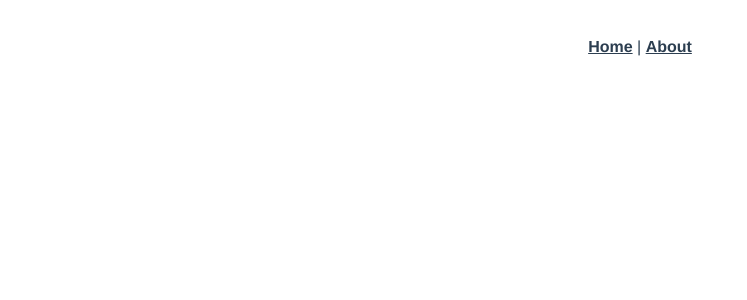
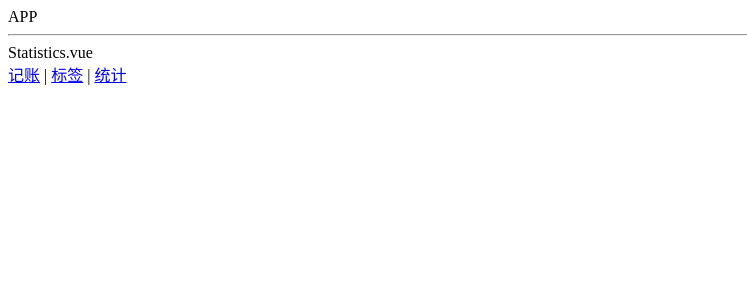
Before and after one commit to kb-vv/vue-1, a Vue app: page /#/statistics in a window 1280 px wide. Shown: the top 300 px of the page, without its empty margins (0-747 px from the left). Built offline with nearby package versions, Linux system fonts and the light colour scheme.

Commit message:
â创建三个页面

```diff
--- a/src/App.vue
+++ b/src/App.vue
@@ -1,10 +1,15 @@
 <template>
-  <div id="app">
-    <div id="nav">
-      <router-link to="/">Home</router-link> |
-      <router-link to="/about">About</router-link>
+  <div>
+    APP
+    <hr>
+    <router-view/>
+    <div>
+      <router-link to="/money">记账</router-link>
+      |
+      <router-link to="/labels">标签</router-link>
+      |
+      <router-link to="/statistics">统计</router-link>
     </div>
-    <router-view/>
   </div>
 </template>
 
--- a/src/router/index.ts
+++ b/src/router/index.ts
@@ -1,27 +1,34 @@
-import Vue from 'vue'
-import VueRouter, { RouteConfig } from 'vue-router'
-import Home from '../views/Home.vue'
+import Vue from 'vue';
+import VueRouter, {RouteConfig} from 'vue-router';
+import Home from '../views/Home.vue';
+import Money from '@/views/Money.vue';
+import Labels from '@/views/Labels.vue';
+import Statistics from '@/views/Statistics.vue';
 
-Vue.use(VueRouter)
+
+Vue.use(VueRouter);
 
 const routes: Array<RouteConfig> = [
   {
-    path: '/',
-    name: 'Home',
-    component: Home
+    path:'/',
+    redirect:'/money'//重定向到money
   },
   {
-    path: '/about',
-    name: 'About',
-    // route level code-splitting
-    // this generates a separate chunk (about.[hash].js) for this route
-    // which is lazy-loaded when the route is visited.
-    component: () => import(/* webpackChunkName: "about" */ '../views/About.vue')
+    path:'/money',
+    component:Money
+  },
+  {
+    path:'/labels',
+    component:Labels
+  },
+  {
+    path:'/statistics',
+    component:Statistics
   }
-]
+];
 
 const router = new VueRouter({
   routes
-})
+});
 
-export default router
+export default router;
--- /dev/null
+++ b/src/views/Labels.vue
@@ -0,0 +1,13 @@
+<template>
+  <div>Labels.vue</div>
+</template>
+
+<script lang="ts">
+export default {
+name: "Labels"
+}
+</script>
+
+<style lang="scss" scoped>
+
+</style>
--- /dev/null
+++ b/src/views/Money.vue
@@ -0,0 +1,13 @@
+<template>
+  <div>Money.vue</div>
+</template>
+
+<script lang="ts">
+export default {
+name: "Money"
+}
+</script>
+
+<style lang="scss" scoped>
+
+</style>
--- /dev/null
+++ b/src/views/Statistics.vue
@@ -0,0 +1,15 @@
+<template>
+  <div>
+    Statistics.vue
+  </div>
+</template>
+
+<script lang="ts">
+export default {
+name: "Statistics"
+}
+</script>
+
+<style lang="scss" scoped>
+
+</style>
```
